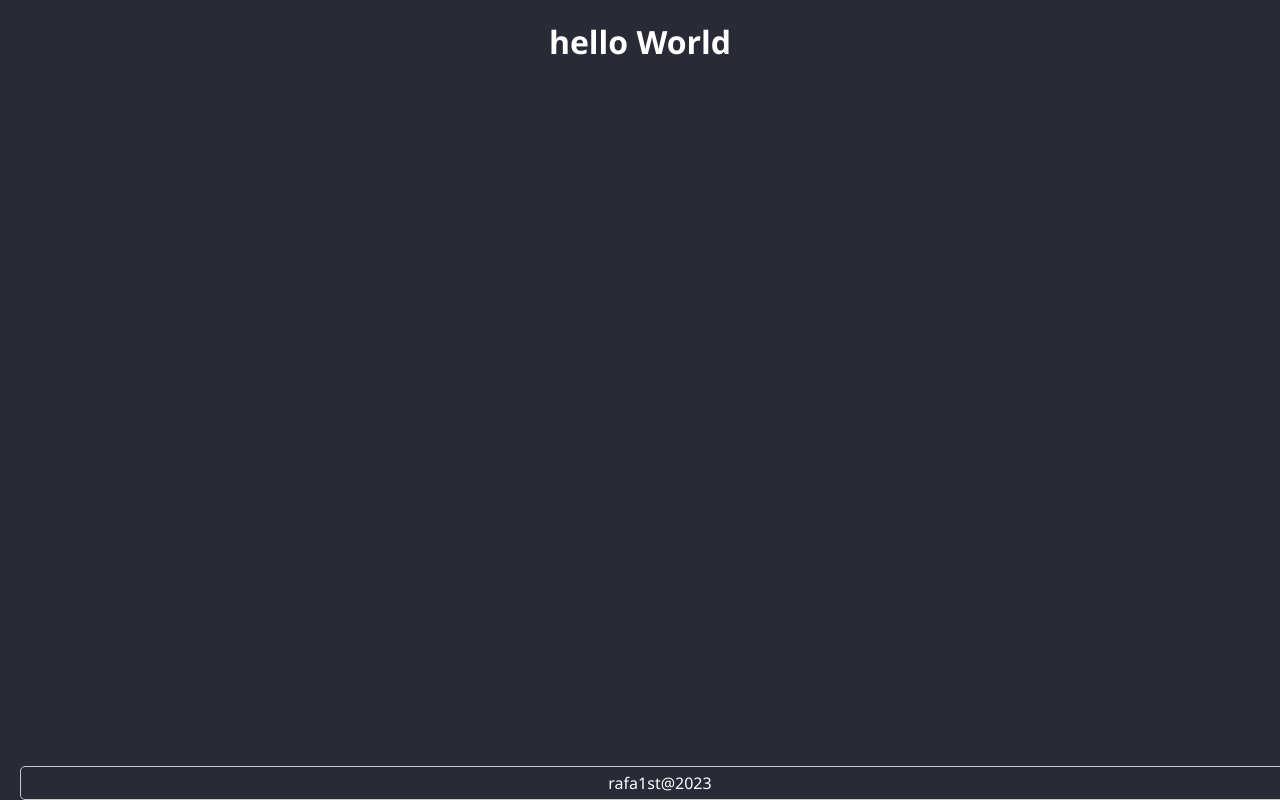
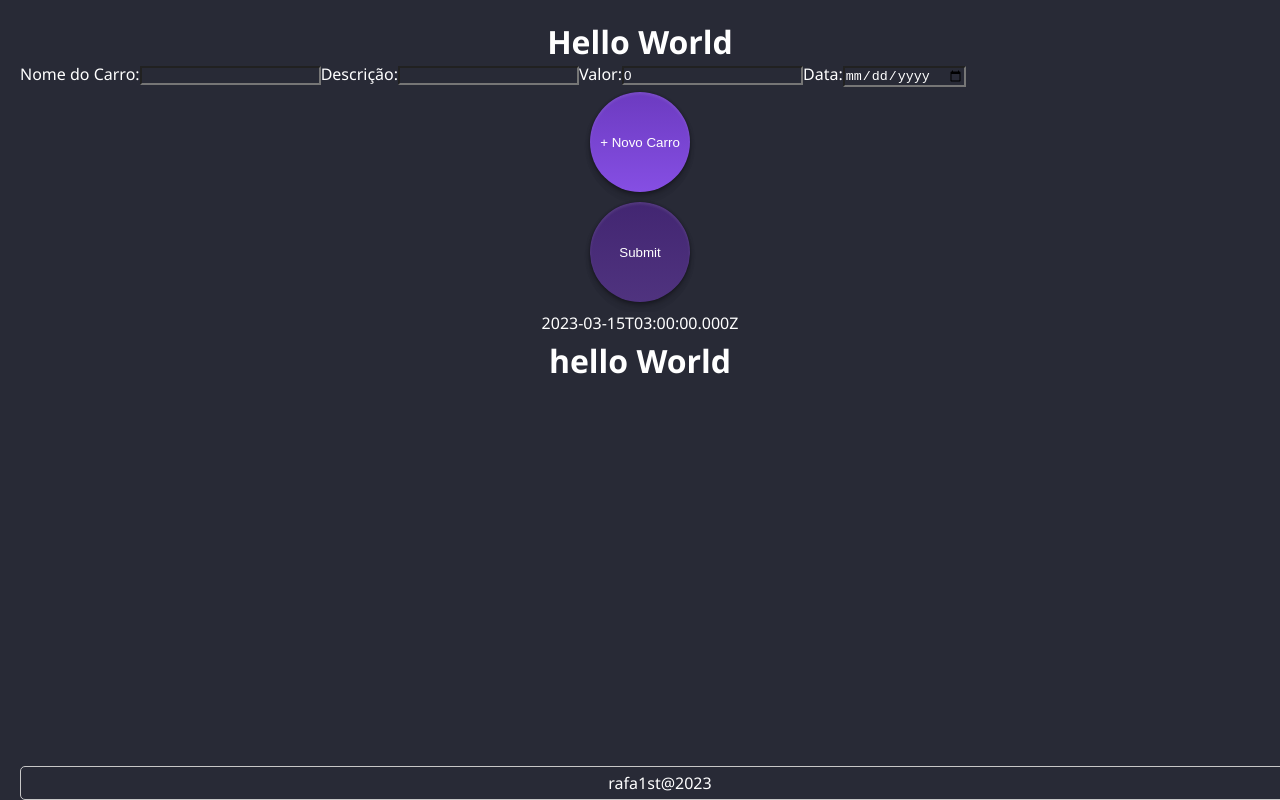
Before and after one commit to rafa1st/vitereact, a React (Vite) app: page / in a window 1280 px wide. Built offline with nearby package versions, Linux system fonts and the light colour scheme.

Commit message:
finish module state handler

```diff
--- a/src/App.jsx
+++ b/src/App.jsx
@@ -8,8 +8,8 @@ export const App = () => {
   return (
     <div className="app-container">
 
+      <Formulario />
       <Links />
-
       <Footer />
     </div>
   );
--- a/src/components/Formulario.jsx
+++ b/src/components/Formulario.jsx
@@ -9,7 +9,7 @@ export const Formulario = () => {
       valor: 0,
     },
   ]);
-
+  const [date, setDate] = useState("2023-03-15T03:00:00.000Z")
   //funções;
 
   const handleChange = (event, index) => {
@@ -69,12 +69,24 @@ export const Formulario = () => {
                   onChange={(event) => handleChange(event, index)}
                 />
               </label>
+              <label>
+                Data:
+                <input type="date" value={date} onChange={e => setDate(e.target.value)}/>
+
+              </label>
             </div>
           );
         })}
       </form>
-      <button onClick={addFormulario}>+ Novo Carro</button>
-      <button onClick={submit}>Submit</button>
+      <div className="buttons">
+        <button className="button-add" onClick={addFormulario}>
+          + Novo Carro
+        </button>
+        <button className="button-submit" onClick={submit}>
+          Submit
+        </button>
+        <p> {date}</p>
+      </div>
     </div>
   );
 };
--- a/src/global.css
+++ b/src/global.css
@@ -2,6 +2,8 @@
   margin: 0;
   padding: 0;
   box-sizing: border-box;
+  -webkit-font-smoothing: antialiased;
+  -moz-osx-font-smoothing: grayscale;
   background-color: #282a36;
   color: #fff;
 }
@@ -69,13 +71,46 @@ a {
   flex-wrap: wrap;
 }
 
-button {
-  background: #111;
-  border-radius: 5px;
-  padding: 5px;
+.button-add {
+  background: linear-gradient(
+      180deg,
+      rgba(0, 0, 0, 0.15) 0%,
+      rgba(255, 255, 255, 0.05) 100%
+    ),
+    #7f45e2;
+  box-shadow: 0px 11px 7px rgba(0, 0, 0, 0.01), 0px 7px 7px rgba(0, 0, 0, 0.04),
+    0px 4px 6px rgba(0, 0, 0, 0.1), 0px 2px 4px rgba(0, 0, 0, 0.26),
+    0px 0px 2px rgba(0, 0, 0, 0.29), inset 0px 2px 3px rgba(255, 255, 255, 0.1);
+  /* border-radius: 999px; */
+  border-radius: 999px;
+  width: 100px;
+  height: 100px;
+  border: none;
   cursor: pointer;
 }
 
+.buttons {
+  padding: 5px;
+  display: grid;
+  place-items: center;
+  gap: 10px;
+}
+.button-submit {
+  background: linear-gradient(
+      180deg,
+      rgba(0, 0, 0, 0.05) 0.01%,
+      rgba(255, 255, 255, 0.05) 100%
+    ),
+    #462878;
+  box-shadow: 0px 11px 7px rgba(0, 0, 0, 0.01), 0px 7px 7px rgba(0, 0, 0, 0.04),
+    0px 4px 6px rgba(0, 0, 0, 0.1), 0px 2px 4px rgba(0, 0, 0, 0.26),
+    0px 0px 2px rgba(0, 0, 0, 0.29), inset 0px 2px 3px rgba(255, 255, 255, 0.1);
+  border-radius: 999px;
+  width: 100px;
+  height: 100px;
+  border: none;
+  cursor: pointer;
+}
 .footer {
   border: 1px solid #c7c7c7;
   padding: 5px;
```
Also changed, not shown: src/scripts/vite-boleto.js (+29 -9 lines).
